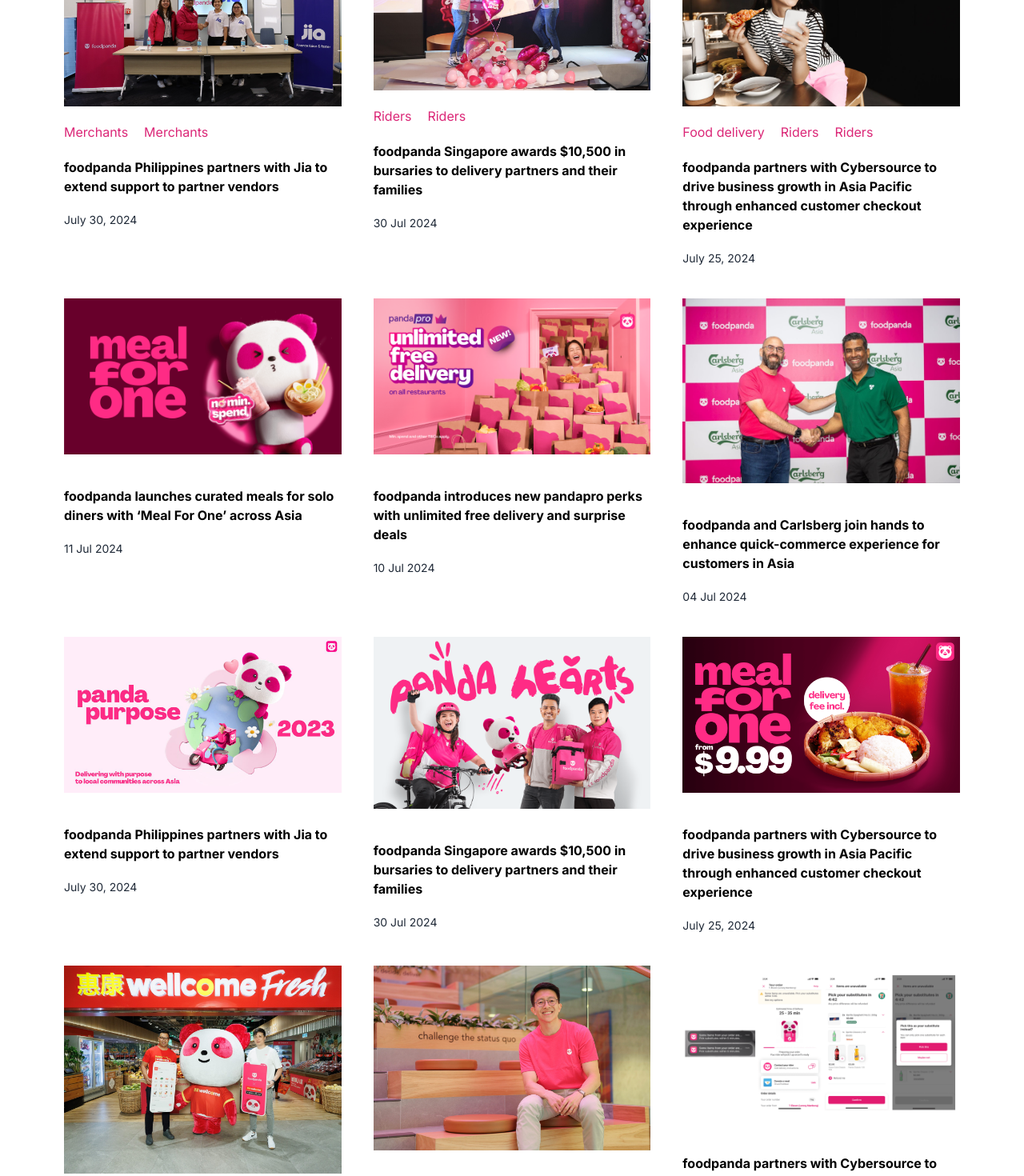
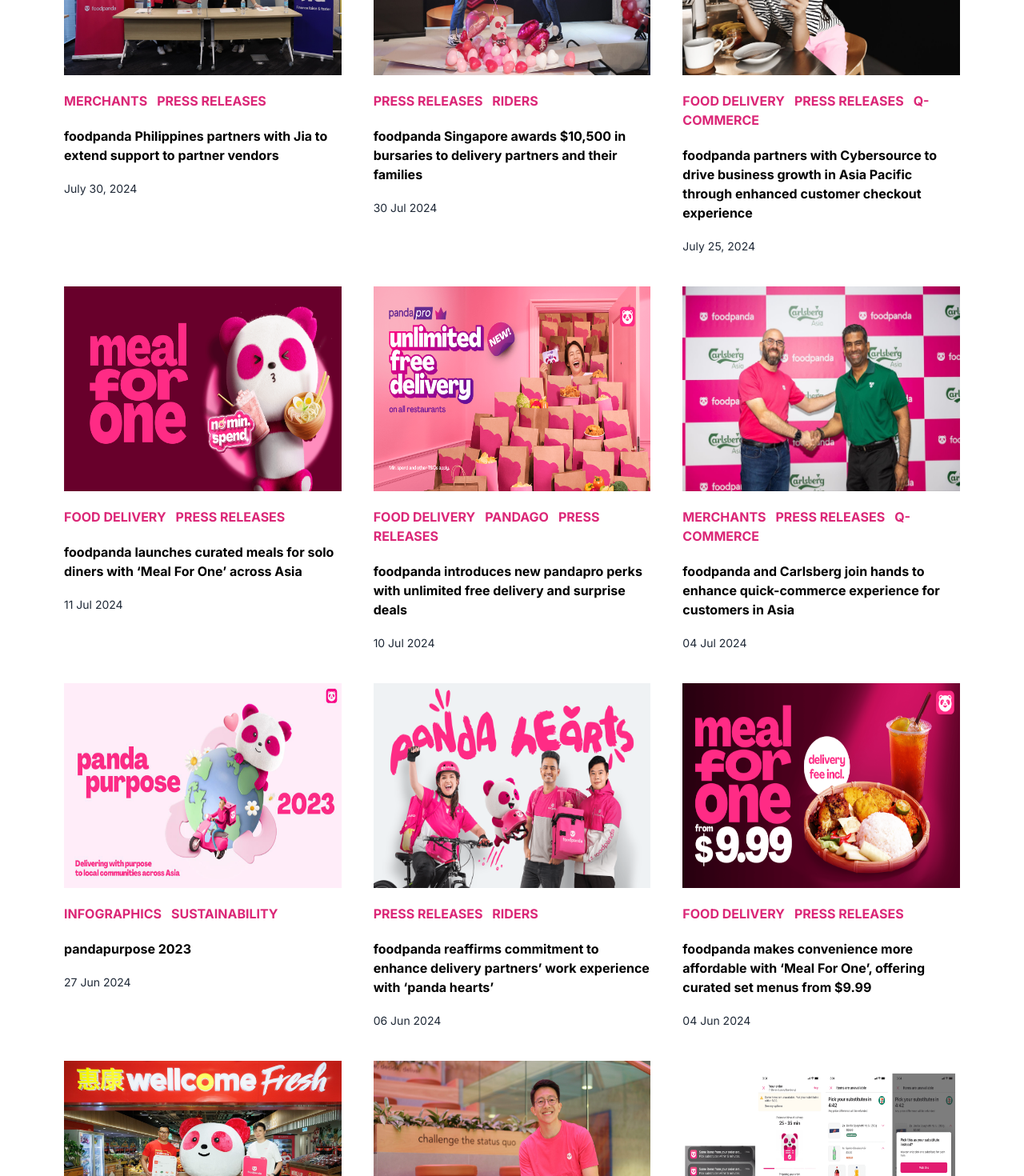
Before and after one commit to Afras-cyber/chini-foods, a Next.js app: page /news in a window 1280 px wide. Shown: the part 940-2410 px from the top of the page at 80% size. Built offline with nearby package versions, Linux system fonts and the light colour scheme.

Commit message:
latest news UI change

```diff
--- a/app/news/components/LatestNews.tsx
+++ b/app/news/components/LatestNews.tsx
@@ -1,6 +1,9 @@
 import React from 'react'
 import Image from 'next/image';
 import Link from 'next/link';
+import Pagination from '@mui/material/Pagination';
+import Stack from '@mui/material/Stack';
+
 import cardImage1 from "/public/card1.jpg";
 import cardImage2 from "/public/card2.jpg";
 import cardImage3 from "/public/card3.jpg";
@@ -18,124 +21,117 @@
 const LatestNews = () => {
   return (
     <>
-        <div className='flex justify-center mt-10 gap-10'>
-          <div className='w-1/3'>
+        <div className='container mx-auto mt-10'>
+          <div className='grid grid-cols-1 gap-10 sm:grid-cols-2 lg:grid-cols-3'>
           <News
           imageSrc={cardImage2}
-          title1="Merchants"
-          title2="Merchants"
+          title="MERCHANTS"
+          title2="PRESS RELEASES"
           discription="foodpanda Philippines partners with Jia to extend support to partner vendors "
           date="July 30, 2024"
         />
-          </div>
-          <div className='w-1/3'>
+
+
           <News
           imageSrc={cardImage3}
-          title1="Riders"
-          title2="Riders"
+          title="PRESS RELEASES"
+          title2="RIDERS"
           discription="foodpanda Singapore awards $10,500 in bursaries to delivery partners and their families "
           date="30 Jul 2024"
         />
-          </div>
-          <div className='w-1/3'>
+
           <News
           imageSrc={cardImage1}
-          title1="Food delivery"
-          title2="Riders"
-          title3="Riders"
+          title="FOOD DELIVERY"
+          title2="PRESS RELEASES"
+          title3="Q-COMMERCE"
           discription="foodpanda partners with Cybersource to drive business growth in Asia Pacific through enhanced customer checkout experience"
           date="July 25, 2024"
+        />
+
+          <News
+          imageSrc={food1}
+          title="FOOD DELIVERY"
+          title2="PRESS RELEASES"
+          discription="foodpanda launches curated meals for solo diners with ‘Meal For One’ across Asia "
+          date="11 Jul 2024"
+        />
+
+          <News
+          imageSrc={food2}
+          title="FOOD DELIVERY"
+          title2="PANDAGO"
+          title3="PRESS RELEASES"
+          discription="foodpanda introduces new pandapro perks with unlimited free delivery and surprise deals "
+          date="10 Jul 2024"
+        />
+
+          <News
+          imageSrc={food3}
+          title="MERCHANTS"
+          title2="PRESS RELEASES"
+          title3="Q-COMMERCE"
+          discription="foodpanda and Carlsberg join hands to enhance quick-commerce experience for customers in Asia "
+          date="04 Jul 2024"
+        />
+
+
+
+          <News
+          imageSrc={food4}
+          title="INFOGRAPHICS"
+          title2="SUSTAINABILITY"
+          discription="pandapurpose 2023 "
+          date="27 Jun 2024"
+        />
+
+          <News
+          imageSrc={food5}
+          title="PRESS RELEASES"
+          title2="RIDERS"
+          discription="foodpanda reaffirms commitment to enhance delivery partners’ work experience with ‘panda hearts’  "
+          date="06 Jun 2024"
+        />
+
+          <News
+          imageSrc={food6}
+          title="FOOD DELIVERY"
+          title2="PRESS RELEASES"
+          discription="foodpanda makes convenience more affordable with ‘Meal For One’, offering curated set menus from $9.99"
+          date="04 Jun 2024"
+        />
+
+
+
+          <News
+          imageSrc={food7}
+          title="PRESS RELEASES"
+          title2="Q-COMMERCE"
+          discription="Wellcome and Market Place are now on foodpanda Hong Kong"
+          date="28 May 2024"
+        />
+
+          <News
+          imageSrc={food8}
+          title="EDITORIALS"
+          title2="PANDA ADS"
+          discription="Catching the retail media wave: Why brands should take the plunge now"
+          date="23 May 2024"
+        />
+
+          <News
+          imageSrc={food9}
+          title="PRESS RELEASES"
+          title2="Q-COMMERCE"
+          discription="foodpanda redefines convenient shopping with item replacement feature"
+          date="16 May 2024"
         />
           </div>
 
         </div>
-
-
-        <div className='flex justify-center mt-10 gap-10'>
-          <div className='w-1/3'>
-          <News
-          imageSrc={food1}
-          title="Food delivery"
-          discription="foodpanda launches curated meals for solo diners with ‘Meal For One’ across Asia"
-          date="11 Jul 2024"
-        />
-          </div>
-          <div className='w-1/3'>
-          <News
-          imageSrc={food2}
-          title="Food deliverypandago"
-          discription="foodpanda introduces new pandapro perks with unlimited free delivery and surprise deals"
-          date="10 Jul 2024"
-        />
-          </div>
-          <div className='w-1/3'>
-          <News
-          imageSrc={food3}
-          title="Merchants   Q-commerce"
-          discription="foodpanda and Carlsberg join hands to enhance quick-commerce experience for customers in Asia
-"
-
-          date="04 Jul 2024"
-        />
-          </div>
-
-        </div>
-
-        <div className='flex justify-center mt-10 gap-10'>
-          <div className='w-1/3'>
-          <News
-          imageSrc={food4}
-          title="Merchants"
-          discription="foodpanda Philippines partners with Jia to extend support to partner vendors "
-          date="July 30, 2024"
-        />
-          </div>
-          <div className='w-1/3'>
-          <News
-          imageSrc={food5}
-          title="Riders"
-          discription="foodpanda Singapore awards $10,500 in bursaries to delivery partners and their families "
-          date="30 Jul 2024"
-        />
-          </div>
-          <div className='w-1/3'>
-          <News
-          imageSrc={food6}
-          title="Food delivery"
-          discription="foodpanda partners with Cybersource to drive business growth in Asia Pacific through enhanced customer checkout experience"
-          date="July 25, 2024"
-        />
-          </div>
-
-        </div>
-
-        <div className='flex justify-center mt-10 gap-10'>
-          <div className='w-1/3'>
-          <News
-          imageSrc={food7}
-          title="Merchants"
-          discription="foodpanda Philippines partners with Jia to extend support to partner vendors "
-          date="July 30, 2024"
-        />
-          </div>
-          <div className='w-1/3'>
-          <News
-          imageSrc={food8}
-          title="Riders"
-          discription="foodpanda Singapore awards $10,500 in bursaries to delivery partners and their families "
-          date="30 Jul 2024"
-        />
-          </div>
-          <div className='w-1/3'>
-          <News
-          imageSrc={food9}
-          title="Food delivery"
-          discription="foodpanda partners with Cybersource to drive business growth in Asia Pacific through enhanced customer checkout experience"
-          date="July 25, 2024"
-        />
-          </div>
-
-        </div>
+        <Stack spacing={2} className='m-10 justify-center'>
+         <Pagination count={10} color="primary"  />
+       </Stack>
     </>
 
 
@@ -143,26 +139,24 @@
 }
 function News(prop : any) {
     return (
-      <div className="  ">
+      <div className="overflow-hidden">
+        <div className='relative w-full h-64'>
         <Image
                 src={prop.imageSrc}
-                objectFit='cover'
-                width={400}
-                height={350}
+                layout='fill'
                 alt={`Image for ${prop.title}`}
-                className="responsive w-full h-full object-cover"
               />
-
+        </div>
         <div>
-          <h3 className='flex space-x-5 pt-5'>
-            <Link href="#" className="text-pink-600 hover:to-black">
-              {prop.title1}
+          <h3 className='pt-5'>
+            <Link href="#" className="text-pink-600 font-bold pr-3 hover:to-black">
+              {prop.title}
             </Link>
-            <Link href="#" className="text-pink-600 hover:to-black">
-            {prop.title2}
+            <Link href="#" className="text-pink-600 font-bold pr-3 hover:to-black">
+              {prop.title2}
             </Link>
-            <Link href="#" className="text-pink-600 hover:to-black">
-            {prop.title3}
+            <Link href="#" className="text-pink-600 font-bold pr-3 hover:to-black">
+              {prop.title3}
             </Link>
           </h3>
           <p className='text-black font-bold pt-5'>{prop.discription} </p>
@@ -170,6 +164,7 @@
           <p className='pt-5'>{prop.date}</p>
           </Link>
         </div>
+
       </div>
     );
   }
--- a/app/news/components/Nav.tsx
+++ b/app/news/components/Nav.tsx
@@ -29,7 +29,7 @@
                     {showMore ? '- FEWER' : '+ MORE'}
                 </button>
                  {showMore && (
-                <div className="flex flex-wrap  gap-3 w-full lg:w-1/2 mt-2">
+                <div className="grid grid-cols-1 sm:grid-cols-1 md:grid-cols-2 lg:grid-cols-3 gap-3 w-full mt-2">
                     <Link href="/news/press-releases"><NewsButton className=''>EDITORIALS</NewsButton></Link>
                     <Link href="/news/press-releases"><NewsButton className=''>FOOD DELIVERY</NewsButton></Link>
                     <Link href="/news/press-releases"><NewsButton className=''>INFOGRAPHICS</NewsButton></Link>
--- a/app/news/components/NewsButton.tsx
+++ b/app/news/components/NewsButton.tsx
@@ -3,7 +3,7 @@
 function NewsButton (props: any)  {
     const {children} = props
     return (
-      <button className="hover:text-pink-700 font-bold border-2 border-black bg-white text-black rounded-full p-2 pl-7 pr-7 m-1">{children}</button>
+      <button className="hover:text-pink-700 font-bold border-2 border-black bg-white text-black rounded-full p-2 pl-7 pr-7 m-1 text-sm">{children}</button>
     )
   }
 
```
